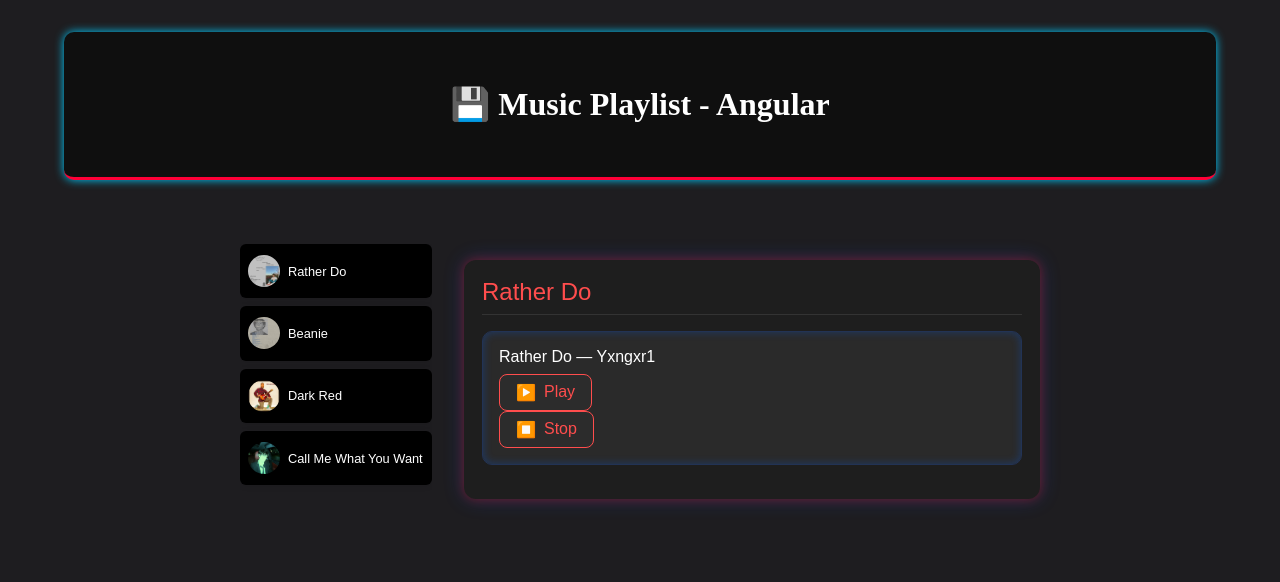
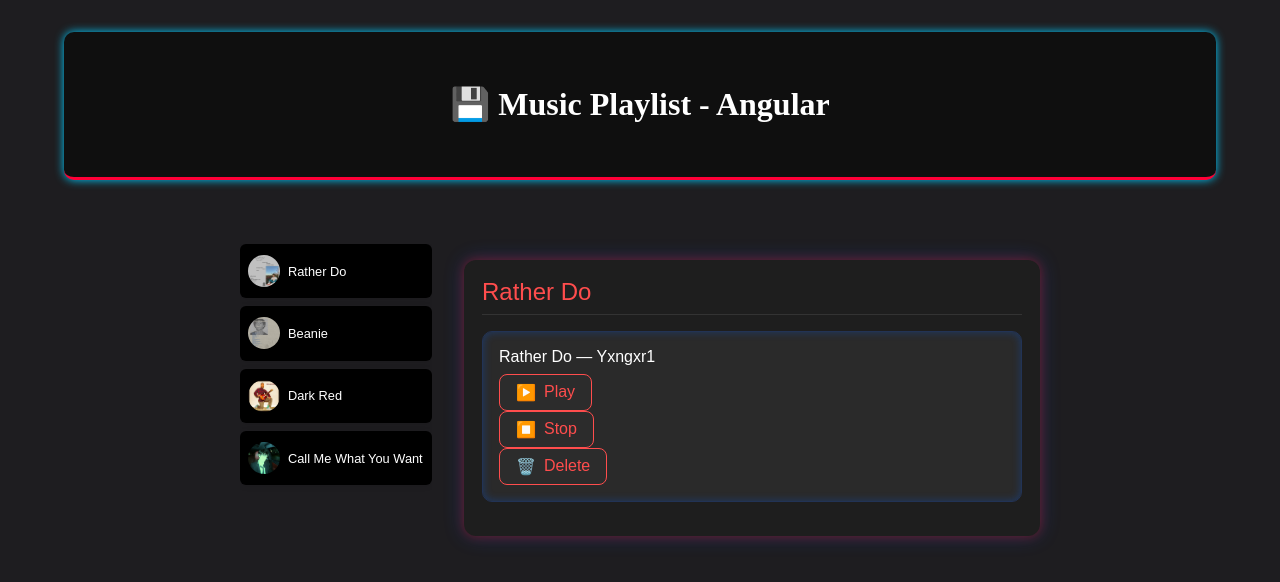
Before and after one commit to mthiggins1s/finalized-music-project, an Angular app in the folder 01-starting-project/: page / in a window 1280 px wide. Both pictures are taken after a click on the button "Rather Do". Shown: the top 582 px of the page. Built offline with nearby package versions, Linux system fonts and the light colour scheme; a web font is replaced by a local one.

Commit message:
added delete functionality

```diff
--- a/01-starting-project/src/app/app.component.html
+++ b/01-starting-project/src/app/app.component.html
@@ -1,6 +1,7 @@
 <app-header />
 
 <main>
+  <!-- Left: List of songs -->
   <ul id="songs">
     @for (song of songs(); track song.id) {
       <li>
@@ -9,8 +10,12 @@
     }
   </ul>
 
+  <!-- Right: Playlist box for selected song only -->
   @if (selectedSong()) {
-    <app-playlist [song]="selectedSong()!" />
+    <app-playlist
+      [song]="selectedSong()!"
+      (delete)="onDeleteSong($event)"
+    />
   } @else {
     <p id="fallback">Select a song to listen to it!</p>
   }
--- a/01-starting-project/src/app/app.component.ts
+++ b/01-starting-project/src/app/app.component.ts
@@ -23,4 +23,14 @@ export class AppComponent {
   onSelectSong(song: Song) {
     this.selectedSong.set(song);
   }
+
+  onDeleteSong(id: string) {
+    this.songs.set(this.songs().filter(song => song.id !== id));
+
+    // Reset player if song is the one being deleted
+    if (this.selectedSong()?.id === id) {
+      this.selectedSong.set(null);
+    }
+  }
+
 }
--- a/01-starting-project/src/app/playlist/playlist.component.html
+++ b/01-starting-project/src/app/playlist/playlist.component.html
@@ -7,5 +7,6 @@
     <p>{{ song.title }} — {{ song.artist }}</p>
     <button (click)="playSong(song.audioUrl)"><span>▶️</span> Play</button>
     <button (click)="stopSong()"><span>⏹️</span> Stop</button>
+    <button (click)="deleteSong()"><span>🗑️</span> Delete</button>
   </div>
 </section>
--- a/01-starting-project/src/app/playlist/playlist.component.ts
+++ b/01-starting-project/src/app/playlist/playlist.component.ts
@@ -1,4 +1,4 @@
-import { Component, Input, signal } from '@angular/core';
+import { Component, Input, Output, EventEmitter, signal } from '@angular/core';
 import { songs_list } from '../songs-list';
 import { Song } from '../song.model';
 
@@ -12,22 +12,26 @@ import { Song } from '../song.model';
 export class PlaylistComponent {
   @Input() title: string | undefined;
   @Input() song!: Song;
-  // '?' this might not be set, we know.
-  // we use '|' because it creates a 'union-type'; tells TS that the type of value that can be stored in something is either is if type string or type undefined. We use this to make it clear that its fine if title is not defined initially.
+
+  @Output() delete = new EventEmitter<string>(); // ✅ added
+
   songs = songs_list;
   audio = new Audio();
   selectedSong = signal<Song | null>(null);
 
-  // plays the song
   playSong(audioUrl: string) {
     this.audio.src = audioUrl;
     this.audio.load();
     this.audio.play();
   }
 
-  // stops the song
   stopSong() {
     this.audio.pause();
     this.audio.currentTime = 0;
   }
+
+  deleteSong() {
+    this.stopSong(); // stop before removing
+    this.delete.emit(this.song.id);
+  }
 }
```
Also changed, not shown: 1 other file (tests, documents, lock files or other folders).
